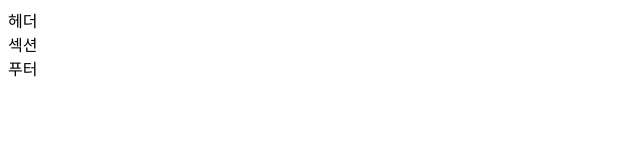
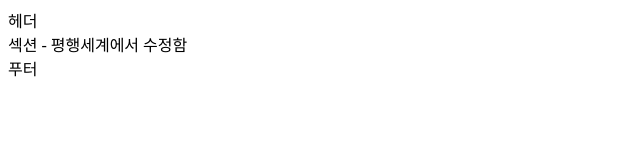
Before and after one commit to whara123/git-test, a plain HTML site: page index.html in a window 1280 px wide. Shown: the whole page, without its empty margins (0-640 px from the left). Drawn offline with Linux system fonts and the light colour scheme.

Commit message:
Feat: new world

```diff
--- a/index.html
+++ b/index.html
@@ -10,7 +10,7 @@
   <header>헤더</header>
   <main>
     <section>
-      섹션
+      섹션 - 평행세계에서 수정함
     </section>
   </main>
   <footer>푸터</footer>
```
